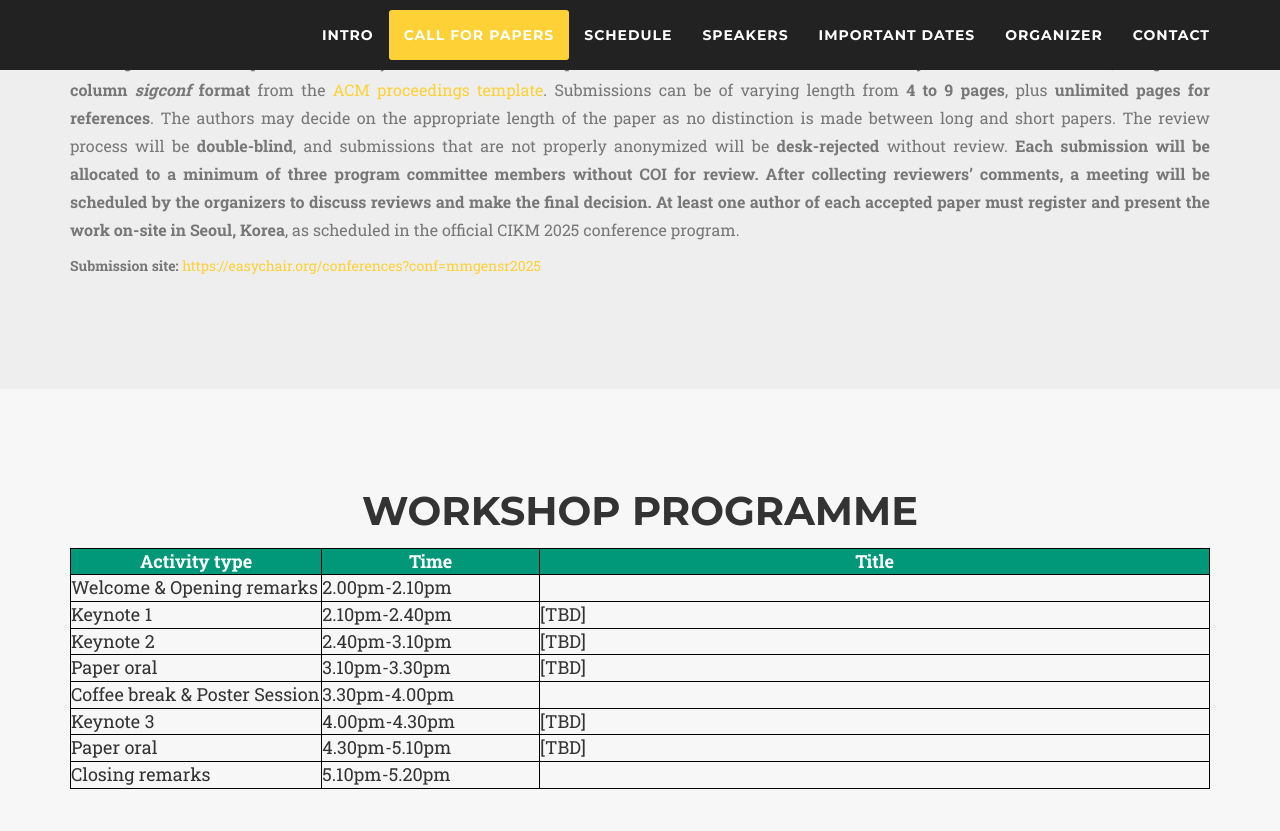
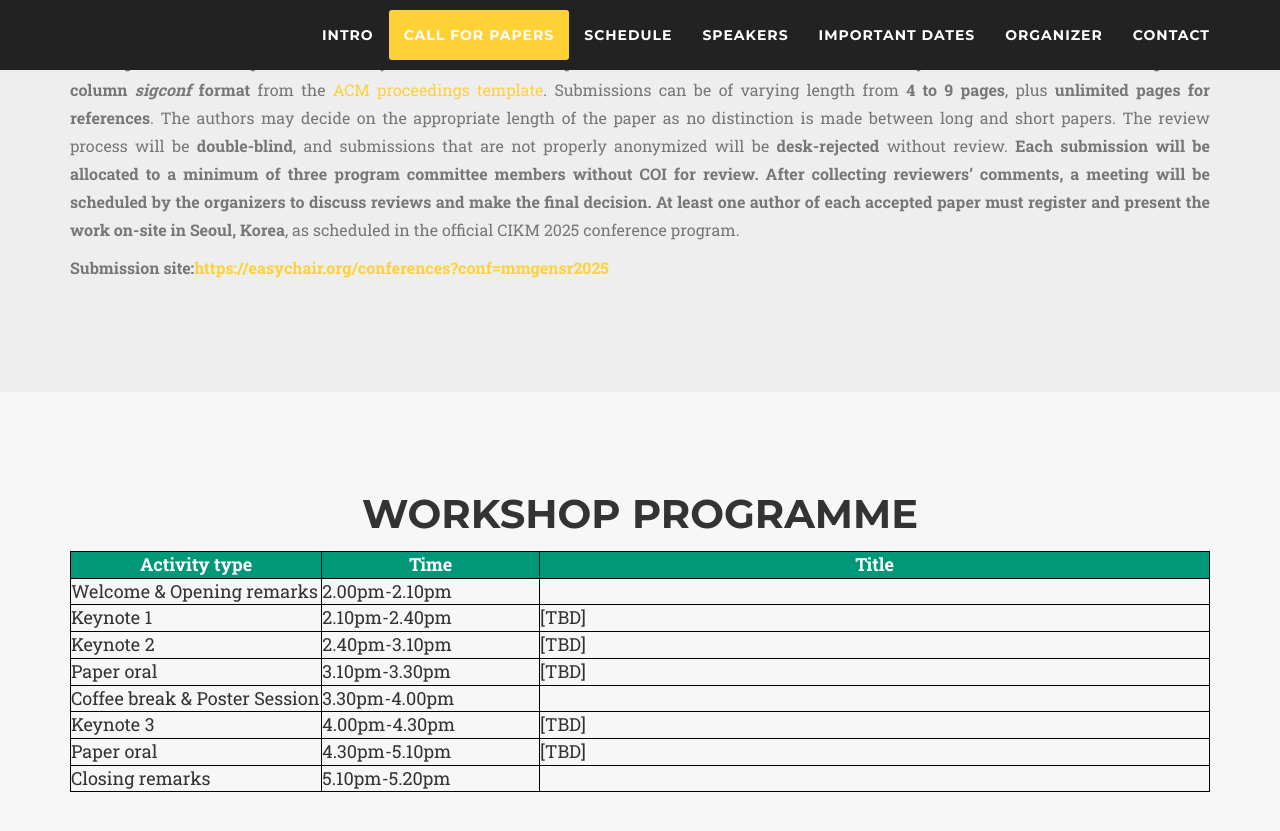
Before and after one commit to mmgensr-cikm25/mmgensr-cikm25.github.io, a Jekyll site: the page built from index.md, in a window 1280 px wide and 900 px high, scrolled down 1850 px. Shown: the top 831 px of the window. Built offline with Jekyll 4.4.1, drawn with Linux system fonts in a browser that asks for light colours; nearby versions of some CDN libraries; some web fonts are replaced.

Commit message:
Update call.html

```diff
--- a/_includes/call.html
+++ b/_includes/call.html
@@ -52,11 +52,8 @@
           <strong>Submission Guidelines: Authors are invited to submit original, full-length research papers</strong> that are not previously published, accepted to be published, or being considered for publication in any other forum. Manuscripts should be submitted to the <strong>CIKM 2025 EasyChair site</strong> in <strong>PDF format</strong>, using the <strong>2-column <em>sigconf</em> format</strong> from the <a href="https://www.acm.org/publications/proceedings-template" target="_blank">ACM proceedings template</a>. Submissions can be of varying length from <strong>4 to 9 pages</strong>, plus <strong>unlimited pages for references</strong>. The authors may decide on the appropriate length of the paper as no distinction is made between long and short papers. The review process will be <strong>double-blind</strong>, and submissions that are not properly anonymized will be <strong>desk-rejected</strong> without review. <strong> Each submission will be allocated to a minimum of three program committee members without COI for review. After collecting reviewers’ comments, a meeting will be scheduled by the organizers to discuss reviews and make the final decision. At least one author of each accepted paper must register and present the work on-site in Seoul, Korea</strong>, as scheduled in the official CIKM 2025 conference program.
         </p>
 
-        <p>
-          <span class="large text-muted"><strong>Submission site:</strong></span>
-          <a href="https://easychair.org/conferences?conf=mmgensr2025" target="_blank">
-            https://easychair.org/conferences?conf=mmgensr2025
-          </a>
+        <p class="large text-muted">
+          <strong>Submission site:<a href="https://easychair.org/conferences?conf=mmgensr2025" target="_blank">https://easychair.org/conferences?conf=mmgensr2025</a></strong>
         </p>
 
       </div>
```
